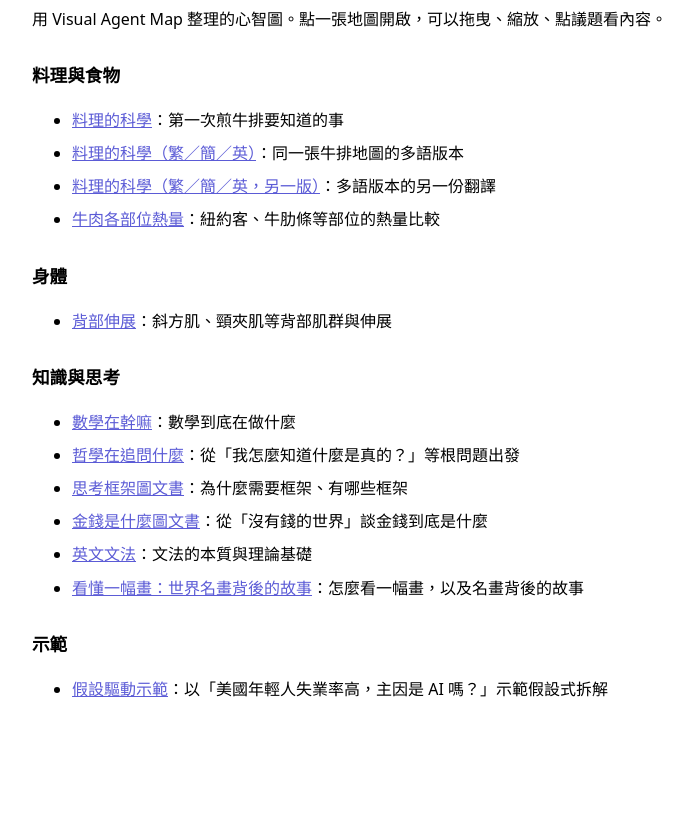
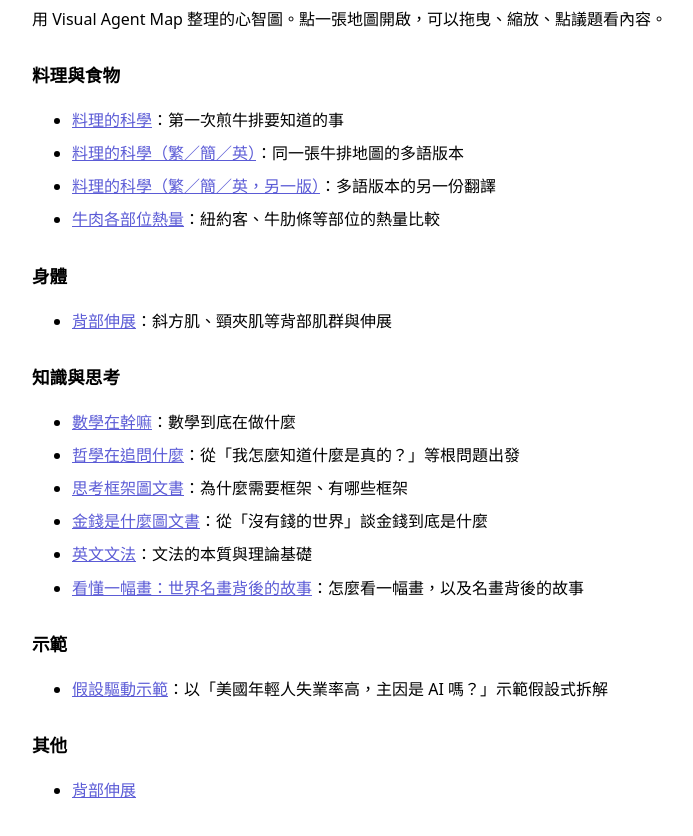
Before and after one commit to kevcltsai/vam-shared-maps, a plain HTML site: page index.html in a window 1280 px wide. Shown: the part 118-954 px from the top of the page, without its empty margins (288-981 px from the left). Before the commit the page ends 869 px from the top, so only its background shows below. Drawn offline with Linux system fonts and the light colour scheme.

Commit message:
chore: rebuild index.html

```diff
--- a/index.html
+++ b/index.html
@@ -44,5 +44,10 @@
   <ul>
     <li><a href="maps/hypothesis_demo.html">假設驅動示範</a>：以「美國年輕人失業率高，主因是 AI 嗎？」示範假設式拆解</li>
   </ul>
+
+  <h2>其他</h2>
+  <ul>
+    <li><a href="maps/muscle_stretches.html">背部伸展</a></li>
+  </ul>
 </body>
 </html>
```
